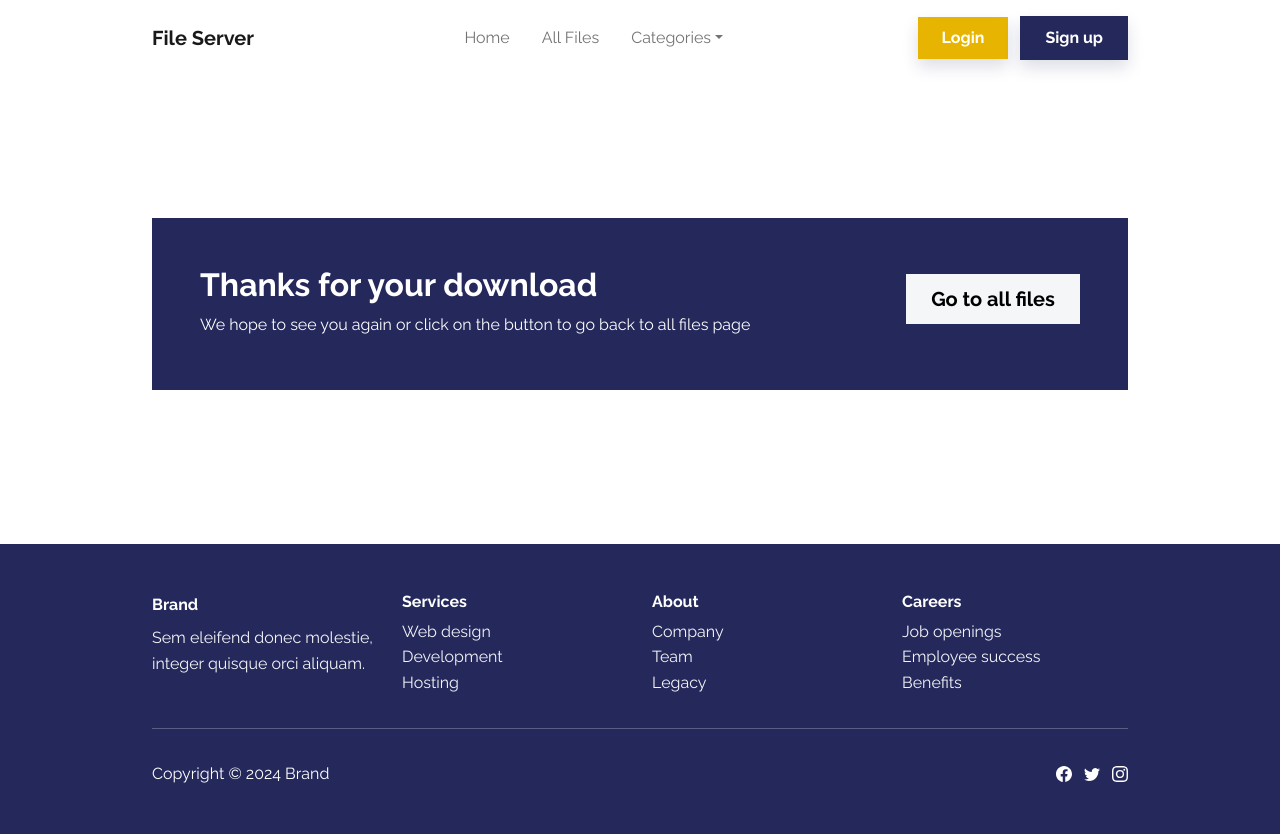
After one commit to Solomon-K-Acquah/File-Server, a Django app: template fileServer/templates/fileServer/thank_you.html in a window 1280 px wide. The commit adds this page. Run offline with Django 5.2, Linux system fonts and the light colour scheme; the template is opened without the code that fills it, so the values that code supplies are empty; some libraries are stand-ins or nearby versions.

Commit message:
Got the download to pc function donew

```diff
--- a/fileServer/models.py
+++ b/fileServer/models.py
@@ -9,8 +9,8 @@ class File(models.Model):
     file = models.FileField(null=True, blank=True, upload_to='files/')
     image = models.ImageField(null=True, blank=True, upload_to='images/')
     upload_date = models.DateTimeField(auto_now=True)
-    download_count = models.IntegerField(null=True, blank=True)
-    email_count = models.IntegerField(null=True, blank=True)
+    download_count = models.PositiveIntegerField(default=0)
+    email_count = models.PositiveIntegerField(default=0)
 
     # set model object name to it title
     def __str__(self):
--- /dev/null
+++ b/fileServer/templates/fileServer/thank_you.html
@@ -0,0 +1,23 @@
+{% extends 'base_template.html' %}
+
+{% block title %}
+  File Server | Thank you
+{% endblock %}
+
+{% block content %}
+  <section class="py-5 mt-5">
+    <section class="py-4 py-xl-5">
+      <div class="container pt-md-5 pb-md-5" style="margin-bottom: 10px;">
+        <div class="text-white bg-primary border rounded border-0 border-primary d-flex flex-column justify-content-between flex-lg-row p-4 p-md-5">
+          <div class="pb-2 pb-lg-1">
+            <h2 class="fw-bold mb-2">Thanks for your download</h2>
+            <p class="mb-0">We hope to see you again or click on the button to go back to all files page</p>
+          </div>
+          <div class="my-2">
+            <a class="btn btn-light fs-5 py-2 px-4" role="button" href="{% url 'files' %}">Go to all files</a>
+          </div>
+        </div>
+      </div>
+    </section>
+  </section>
+{% endblock %}
--- a/fileServer/urls.py
+++ b/fileServer/urls.py
@@ -4,5 +4,6 @@ from . import views
 urlpatterns = [
     path('', views.home_page, name='home'),
     path('files/', views.all_files, name='files'),
-    path('file_details/<slug:slug>', views.file_details, name='details')
+    path('file_details/<slug:slug>', views.file_details, name='details'),
+    path('download/<slug:slug>', views.download_file, name='download'),
 ]
```
Also changed, not shown: fileServer/templates/fileServer/details.html (+4 -4 lines), fileServer/views.py (+25 -2 lines), db.sqlite3, fileServer/migrations/0003_alter_file_email_count.py (added), fileServer/migrations/0004_alter_file_download_count.py (added).
